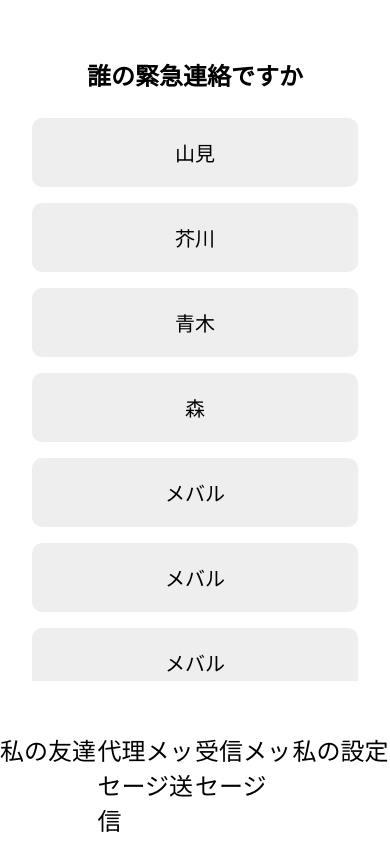
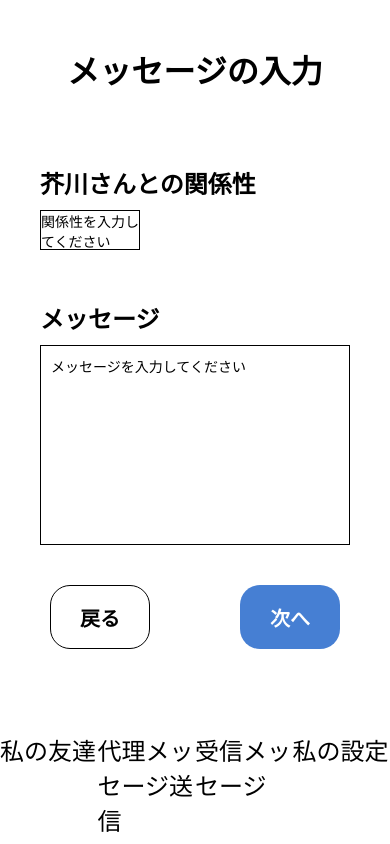
Before and after one commit to Moorley/connect-plus, a React Native app: screen / in a window 390 px wide. Built offline with nearby package versions, Linux system fonts and the light colour scheme.

Commit message:
大枠完成

```diff
--- a/App.jsx
+++ b/App.jsx
@@ -2,13 +2,14 @@ import { StatusBar } from 'expo-status-bar';
 import React from 'react';
 import { StyleSheet, Text, View,FlatList, SafeAreaView, Button, Alert } from 'react-native';
 import EmergencyFriendList from './EmergencyFriendList';
+import EnterMessage from './EnterMessage';
 
 
 
 
 export default function App() {
   return (
-    <EmergencyFriendList />
+    <EnterMessage/>
   );
 }
 
--- a/EmergencyFriendList.jsx
+++ b/EmergencyFriendList.jsx
@@ -7,7 +7,7 @@ import Header from './components/Header';
 export default function EmergencyFriendList() {
   return (
     <View style={styles.appContainer}>
-      <Header style={styles.Header}/>
+      <Header style={styles.Header} title="誰の緊急連絡ですか？"/>
       <FriendList style={styles.friendList}/>
       <Footer style={styles.Footer}/>
     </View>
--- /dev/null
+++ b/EnterMessage.jsx
@@ -0,0 +1,22 @@
+import React from 'react' ;
+import { View, StyleSheet, Text } from 'react-native';
+import Header from './components/Header';
+import Footer from './components/Footer';
+import Enter from './components/Enter';
+
+export default function EnterMessage() {
+    return(
+        <View style={styles.appContainer}>
+            <Header title="メッセージの入力"/>
+            <Enter />
+            <Footer />
+        </View>
+    )
+}
+
+
+const styles = StyleSheet.create({
+    appContainer: {
+        flex:1,
+    }
+});
--- /dev/null
+++ b/components/BackButton.jsx
@@ -0,0 +1,33 @@
+import React from "react";
+import { View, Text, StyleSheet, TouchableOpacity, Alert} from "react-native";
+
+export default function BackButton() {
+    return(
+        <TouchableOpacity style={styles.BackButton}>
+            <Text
+                style={styles.title}
+                onPress={() => Alert.alert("前の画面に戻ります")}
+            >
+                戻る
+            </Text>
+        </TouchableOpacity>
+    )
+}
+
+
+const styles = StyleSheet.create({
+    BackButton: {
+        width: 100,
+        height: 64,
+        backgroundColor: "white",
+        borderRadius: 20,
+        borderWidth: 1,
+        alignItems: "center",
+        justifyContent: "center",
+    },
+    title: {
+        fontWeight: "bold",
+        fontSize: 20,
+        color: "black",
+    },
+})
--- /dev/null
+++ b/components/DecisionButtton.jsx
@@ -0,0 +1,33 @@
+import React from "react";
+import { View, Text, StyleSheet, TouchableOpacity, Alert} from "react-native";
+
+export default function DecisionButton(props) {
+    const {decisionLabel} = props;
+    return(
+        <TouchableOpacity style={styles.DecisionButton}>
+            <Text
+                style={styles.title}
+                onPress={() => Alert.alert("次の画面に映ります")}
+            >
+                {decisionLabel}
+            </Text>
+        </TouchableOpacity>
+    )
+}
+
+
+const styles = StyleSheet.create({
+    DecisionButton: {
+        width: 100,
+        height: 64,
+        backgroundColor: "#467FD3",
+        borderRadius: 20,
+        alignItems: "center",
+        justifyContent: "center",
+    },
+    title: {
+        fontWeight: "bold",
+        fontSize: 20,
+        color: "white",
+    },
+})
--- /dev/null
+++ b/components/Enter.jsx
@@ -0,0 +1,83 @@
+import React from  'react';
+import { View, StyleSheet, TextInput, Text} from 'react-native';
+import BackButton from './BackButton';
+import DecisionButton from './DecisionButtton';
+
+export default function Enter() {
+    const [elationship, onRelationshipText] = React.useState("関係性を入力してください");
+    const [message, onMessageText] = React.useState("メッセージを入力してください");
+    return (
+        <View style={styles.enter}>
+            <View style={styles.relationshipContainer}>
+                <Text style={styles.title}>芥川さんとの関係性</Text>
+                <TextInput
+                    style={styles.relationshipInput}
+                    value={elationship}
+                    onChangeText={onRelationshipText}
+                    multiline
+                />
+            </View>
+            <View style={styles.messageContainer} >
+                <Text style={styles.title}>メッセージ</Text>
+                <TextInput
+                    style={styles.messageInput}
+                    value={message}
+                    onChangeText={onMessageText}
+                    multiline
+                />
+            </View>
+            <View style={styles.buttonContainer} >
+                <BackButton style={styles.BackButton} />
+                <DecisionButton
+                    style={styles.DecisionButton}
+                    decisionLabel={"次へ"}
+                />
+            </View>
+        </View>
+    )
+}
+
+const styles = StyleSheet.create({
+    enter: {
+        height: '60%',
+        marginTop: 15,
+    },
+    relationshipContainer: {
+        width: "100%",
+        paddingHorizontal: 40,
+        marginVertical: 50,
+    },
+    title: {
+        fontSize: 24,
+        fontWeight: "bold",
+    },
+    relationshipInput: {
+        borderWidth: 1,
+        height: 40,
+        width: 100,
+        marginTop: 10,
+    },
+    messageContainer:{
+        width: '100%',
+        paddingHorizontal: 40,
+    },
+    messageInput: {
+        borderWidth: 1,
+        width: "100%",
+        height: 200,
+        marginTop: 10,
+        padding: 10,
+    },
+    buttonContainer:{
+        width: "100%",
+        marginVertical: 40,
+        flexDirection: "row",
+        justifyContent: "space-between",
+        paddingLeft: 50,
+        paddingRight: 50,
+    },
+    BackButton: {
+    },
+    DecisionButton:{
+    },
+})
--- a/components/Header.jsx
+++ b/components/Header.jsx
@@ -1,11 +1,12 @@
 import React from "react";
 import { View, StyleSheet, Text, } from "react-native";
 
-export default function Header() {
+export default function Header(props) {
+    const {title} = props;
     return (
         <View style={styles.headerContainer}>
             <View style={styles.headerInner}>
-                <Text style={styles.headerText}>誰の緊急連絡ですか</Text>
+                <Text style={styles.headerText}>{title}</Text>
             </View>
         </View>
     )
@@ -23,7 +24,7 @@ const styles = StyleSheet.create({
     },
 
     headerText: {
-        fontSize: 24,
+        fontSize: 32,
         paddingBottom: 8,
         fontWeight: "bold",
     },
```
